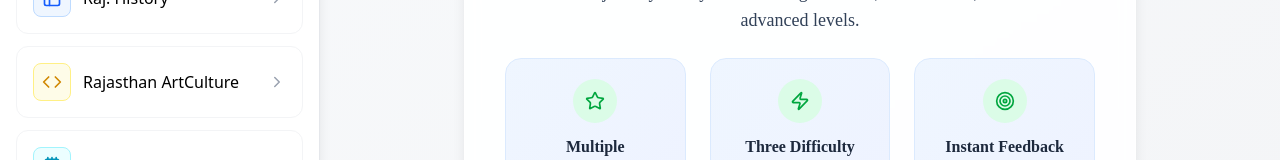
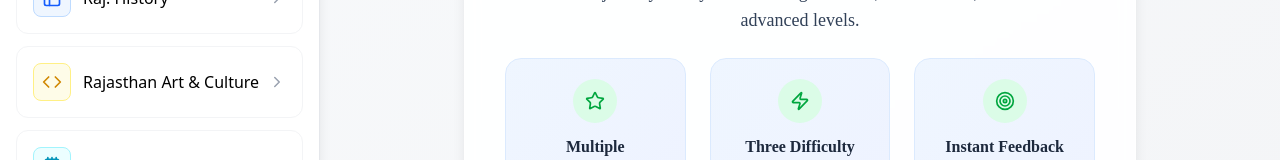
Before and after one commit to sainijitendrakumar/paidquizapp, a React (Vite) app: page / in a window 1280 px wide. Shown: the part 396-556 px from the top of the page. Built offline with nearby package versions, Linux system fonts and the light colour scheme.

Commit message:
first commit

```diff
--- a/src/components/Sidebar/Sidebar.jsx
+++ b/src/components/Sidebar/Sidebar.jsx
@@ -79,7 +79,7 @@ const Sidebar = () => {
     },
     {
       id: "rajasthanArtCulture",
-      name: "Rajasthan ArtCulture",
+      name: "Rajasthan Art & Culture",
       icon: <Code size={20} />,
       color: "bg-yellow-50 text-yellow-600 border-yellow-200",
     },
```
